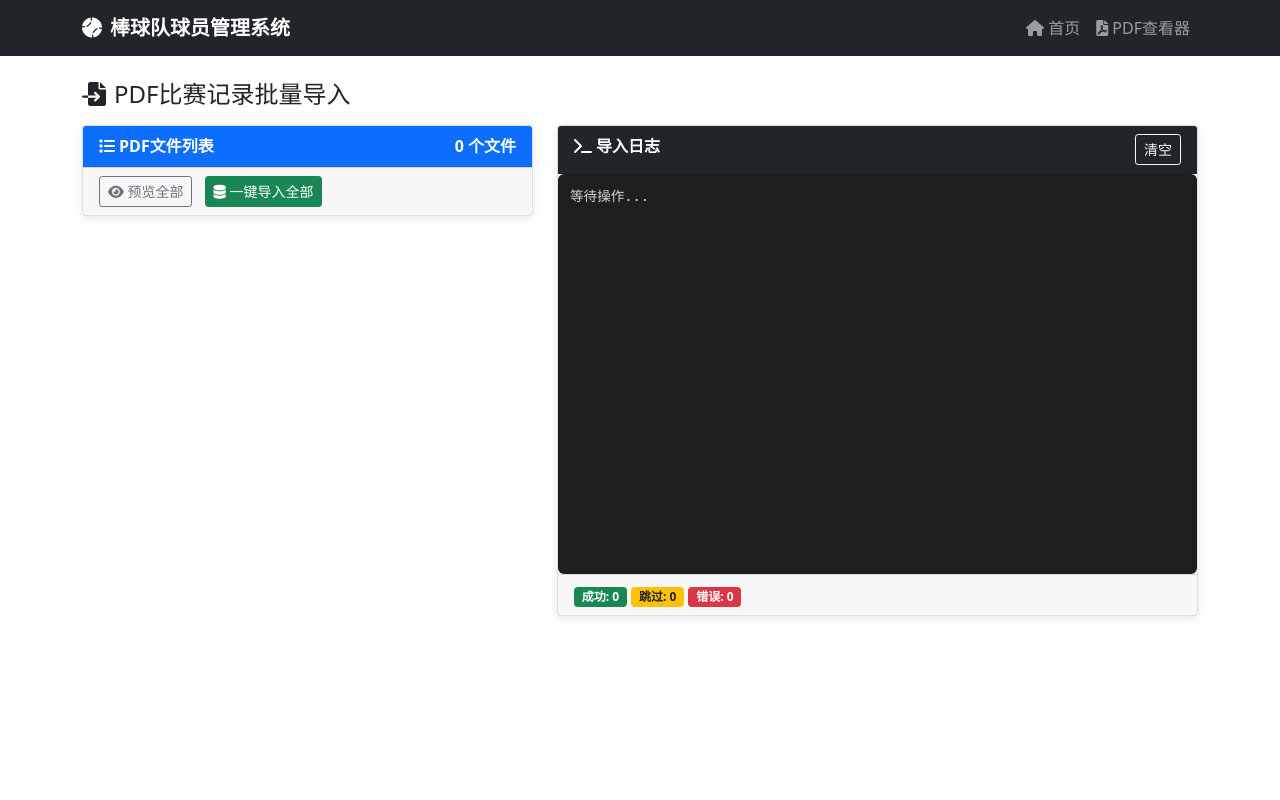
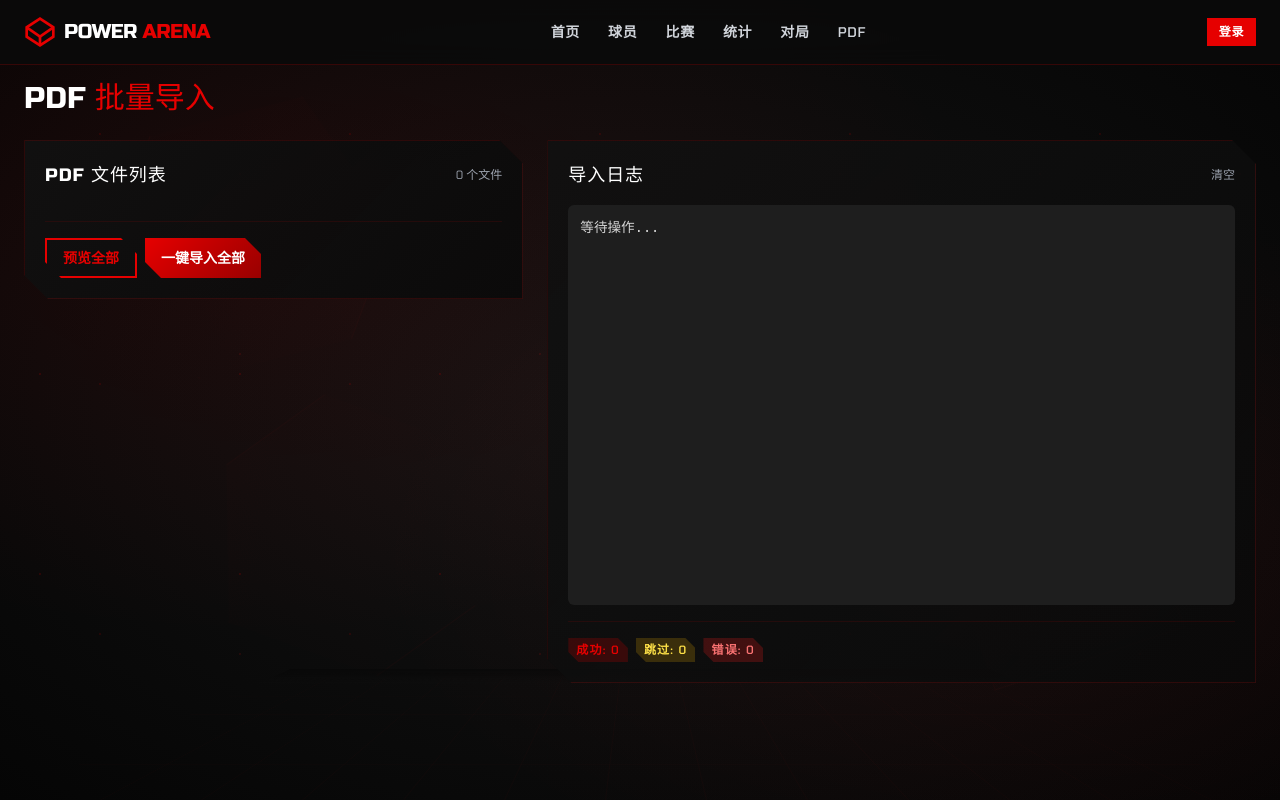
Before and after one commit to earthgrass/bjut-baseball-system, a Flask app: page /import_pdf in a window 1280 px wide. Run offline with Flask 3, Linux system fonts and the light colour scheme; data that the repository does not hold is empty; parts of the project's set-up code (start-up, migrations or seed data) failed here and were passed over; some libraries are stand-ins or nearby versions.

Commit message:
phase-D: 前端共享样式抽取 + Bootstrap 移除
- 9 个 Tailwind 模板：删除内联 tailwind.config 块（每份 ~340B 重复）
- 9 个 Tailwind 模板：在 <head> 注入 shared tailwind.config.js 引用
- templates/import_pdf.html: Bootstrap → Tailwind 重写（228 行 → 158 行）
- static/css/style.css: 已无引用，删除（134 行死代码）
- 新建 scripts/ 目录存放 dedupe 脚本（一次性使用）

节省: ~10KB 重复代码 + 1 个 Bootstrap / FontAwesome CDN 依赖

```diff
--- a/static/css/style.css
+++ /dev/null
@@ -1,135 +0,0 @@
-/* 全局样式 */
-body {
-    font-family: 'Segoe UI', Tahoma, Geneva, Verdana, sans-serif;
-    background-color: #f8f9fa;
-}
-
-/* 导航栏样式 */
-.navbar-brand {
-    font-weight: bold;
-    font-size: 1.5rem;
-}
-
-/* 卡片样式 */
-.card {
-    border: none;
-    box-shadow: 0 2px 10px rgba(0, 0, 0, 0.1);
-    transition: transform 0.3s ease;
-    margin-bottom: 20px;
-}
-
-.card:hover {
-    transform: translateY(-5px);
-}
-
-.card-header {
-    border-bottom: 2px solid rgba(0, 0, 0, 0.1);
-    font-weight: bold;
-}
-
-/* 按钮样式 */
-.btn {
-    border-radius: 5px;
-    padding: 8px 20px;
-    font-weight: 500;
-}
-
-.btn-primary {
-    background-color: #007bff;
-    border-color: #007bff;
-}
-
-.btn-success {
-    background-color: #28a745;
-    border-color: #28a745;
-}
-
-.btn-danger {
-    background-color: #dc3545;
-    border-color: #dc3545;
-}
-
-/* 表格样式 */
-.table {
-    background-color: white;
-}
-
-.table thead th {
-    background-color: #343a40;
-    color: white;
-    border-color: #454d55;
-}
-
-.table-hover tbody tr:hover {
-    background-color: rgba(0, 123, 255, 0.1);
-}
-
-/* 表单样式 */
-.form-control:focus {
-    border-color: #80bdff;
-    box-shadow: 0 0 0 0.2rem rgba(0, 123, 255, 0.25);
-}
-
-.form-label {
-    font-weight: 500;
-    color: #495057;
-}
-
-/* 图表容器 */
-.chart-container {
-    background: white;
-    border-radius: 8px;
-    padding: 20px;
-    margin-bottom: 20px;
-    box-shadow: 0 2px 10px rgba(0, 0, 0, 0.1);
-}
-
-/* 响应式调整 */
-@media (max-width: 768px) {
-    .container {
-        padding-left: 15px;
-        padding-right: 15px;
-    }
-
-    .card {
-        margin-bottom: 15px;
-    }
-}
-
-/* 统计卡片 */
-.stat-card {
-    background: linear-gradient(135deg, #667eea 0%, #764ba2 100%);
-    color: white;
-    border-radius: 10px;
-    padding: 20px;
-    margin-bottom: 20px;
-}
-
-.stat-card h3 {
-    font-size: 2.5rem;
-    font-weight: bold;
-    margin-bottom: 10px;
-}
-
-.stat-card p {
-    font-size: 1rem;
-    opacity: 0.9;
-}
-
-/* 模态框样式 */
-.modal-content {
-    border-radius: 10px;
-    border: none;
-}
-
-.modal-header {
-    background-color: #007bff;
-    color: white;
-    border-radius: 10px 10px 0 0;
-}
-
-/* 警告信息 */
-.alert {
-    border-radius: 8px;
-    border: none;
-}
--- a/templates/import_pdf.html
+++ b/templates/import_pdf.html
@@ -1,12 +1,10 @@
-<!DOCTYPE html>
-<html lang="zh-CN">
-<head>
-    <meta charset="UTF-8">
-    <meta name="viewport" content="width=device-width, initial-scale=1.0">
-    <title>PDF批量导入 - 棒球队管理系统</title>
-    <link rel="stylesheet" href="{{ url_for('static', filename='css/style.css') }}">
-    <link href="https://cdn.jsdelivr.net/npm/bootstrap@5.1.3/dist/css/bootstrap.min.css" rel="stylesheet">
-    <link rel="stylesheet" href="https://cdnjs.cloudflare.com/ajax/libs/font-awesome/6.0.0/css/all.min.css">
+{% extends "base.html" %}
+
+{% block title %}PDF批量导入 - POWER ARENA{% endblock %}
+
+{% block extra_head %}
+<script src="{{ url_for('static', filename='js/tailwind.config.js') }}"></script>
+<script src="https://cdn.tailwindcss.com"></script>
 <style>
     .log-box {
         height: 400px;
@@ -24,73 +22,63 @@
     .log-box .log-skip { color: #dcdcaa; }
     .log-box .log-info { color: #569cd6; }
     .file-item { cursor: pointer; transition: all 0.15s; }
-        .file-item:hover { background: rgba(0,123,255,.1); }
+    .file-item:hover { background: rgba(230, 0, 0, 0.08); }
     .file-item.imported { opacity: .5; }
     .file-item.imported .status-icon { color: #28a745; }
 </style>
-</head>
-<body>
-<nav class="navbar navbar-expand-lg navbar-dark bg-dark">
-    <div class="container">
-        <a class="navbar-brand" href="/"><i class="fas fa-baseball-ball me-2"></i>棒球队球员管理系统</a>
-        <div class="navbar-nav">
-            <a class="nav-link" href="/"><i class="fas fa-home"></i> 首页</a>
-            <a class="nav-link" href="/pdf_viewer"><i class="fas fa-file-pdf"></i> PDF查看器</a>
+{% endblock %}
+
+{% block content %}
+<div class="max-w-7xl mx-auto px-4 sm:px-6">
+    <h1 class="font-heading text-2xl sm:text-3xl text-white mb-6">
+        PDF <span class="text-arena-red">批量导入</span>
+    </h1>
+
+    <div class="grid grid-cols-1 lg:grid-cols-12 gap-6">
+        <!-- 左侧：PDF文件列表 -->
+        <div class="lg:col-span-5">
+            <div class="mecha-card p-5">
+                <div class="flex items-center justify-between mb-4">
+                    <h2 class="font-heading text-lg text-white uppercase tracking-wider">PDF 文件列表</h2>
+                    <span id="fileCount" class="text-xs text-gray-400">0 个文件</span>
                 </div>
+                <div id="fileList" class="space-y-1 max-h-[440px] overflow-y-auto">
+                    <div class="text-center py-8 text-gray-500 text-sm">加载中...</div>
                 </div>
-</nav>
-
-<div class="container mt-4">
-    <h4 class="mb-3"><i class="fas fa-file-import me-2"></i>PDF比赛记录批量导入</h4>
-
-    <div class="row">
-        <!-- 左侧文件列表 -->
-        <div class="col-md-5">
-            <div class="card">
-                <div class="card-header bg-primary text-white d-flex justify-content-between">
-                    <span><i class="fas fa-list me-1"></i>PDF文件列表</span>
-                    <span id="fileCount">0 个文件</span>
-                </div>
-                <div class="card-body p-0">
-                    <div id="fileList" style="max-height:440px; overflow-y:auto;">
-                        <div class="text-center py-4 text-muted"><i class="fas fa-spinner fa-spin"></i> 加载中...</div>
-                    </div>
-                </div>
-                <div class="card-footer">
-                    <button class="btn btn-outline-secondary btn-sm me-2" onclick="previewAll()">
-                        <i class="fas fa-eye"></i> 预览全部
+                <div class="flex gap-2 mt-4 pt-4 border-t border-arena-red/10">
+                    <button class="btn-outline px-4 py-2 text-sm font-semibold text-arena-red hover:text-white transition-colors" onclick="previewAll()">
+                        预览全部
                     </button>
-                    <button class="btn btn-success btn-sm" onclick="importAll(false)">
-                        <i class="fas fa-database"></i> 一键导入全部
+                    <button class="btn-primary px-4 py-2 text-sm font-semibold text-white" onclick="importAll(false)">
+                        一键导入全部
                     </button>
                 </div>
             </div>
         </div>
 
-        <!-- 右侧日志 -->
-        <div class="col-md-7">
-            <div class="card">
-                <div class="card-header bg-dark text-white d-flex justify-content-between">
-                    <span><i class="fas fa-terminal me-1"></i>导入日志</span>
-                    <button class="btn btn-sm btn-outline-light" onclick="clearLog()">清空</button>
+        <!-- 右侧：导入日志 -->
+        <div class="lg:col-span-7">
+            <div class="mecha-card p-5">
+                <div class="flex items-center justify-between mb-4">
+                    <h2 class="font-heading text-lg text-white uppercase tracking-wider">导入日志</h2>
+                    <button class="text-xs text-gray-400 hover:text-arena-red transition-colors" onclick="clearLog()">清空</button>
                 </div>
-                <div class="card-body p-0">
                 <div class="log-box" id="logBox">等待操作...</div>
+                <div class="flex items-center justify-between mt-4 pt-4 border-t border-arena-red/10">
+                    <div class="flex gap-2">
+                        <span class="badge bg-arena-red/20 text-arena-red px-2 py-1 text-xs font-semibold" id="badgeOk">成功: 0</span>
+                        <span class="badge bg-yellow-500/20 text-yellow-300 px-2 py-1 text-xs font-semibold" id="badgeSkip">跳过: 0</span>
+                        <span class="badge bg-red-700/30 text-red-400 px-2 py-1 text-xs font-semibold" id="badgeErr">错误: 0</span>
                     </div>
-                <div class="card-footer d-flex justify-content-between">
-                    <div>
-                        <span class="badge bg-success" id="badgeOk">成功: 0</span>
-                        <span class="badge bg-warning text-dark" id="badgeSkip">跳过: 0</span>
-                        <span class="badge bg-danger" id="badgeErr">错误: 0</span>
-                    </div>
-                    <div id="progressText" class="text-muted small"></div>
+                    <div id="progressText" class="text-xs text-gray-500"></div>
                 </div>
             </div>
         </div>
     </div>
 </div>
+{% endblock %}
 
-<script src="https://cdn.jsdelivr.net/npm/bootstrap@5.1.3/dist/js/bootstrap.bundle.min.js"></script>
+{% block scripts %}
 <script>
 const logBox = document.getElementById('logBox');
 let pdfFiles = [];
@@ -116,36 +104,33 @@ function updateBadges() {
     document.getElementById('badgeErr').textContent = '错误: ' + counters.err;
 }
 
-// 加载PDF文件列表
 async function loadFiles() {
     const res = await fetch('/api/pdf/files');
     pdfFiles = await res.json();
     document.getElementById('fileCount').textContent = pdfFiles.length + ' 个文件';
     const container = document.getElementById('fileList');
     container.innerHTML = '';
-    pdfFiles.forEach((f, i) => {
+    pdfFiles.forEach((f) => {
         const div = document.createElement('div');
-        div.className = 'file-item list-group-item list-group-item-action d-flex justify-content-between align-items-center';
+        div.className = 'file-item flex items-center justify-between px-3 py-2 border border-arena-red/10 rounded';
         div.innerHTML = `
-            <div>
-                <span class="badge bg-secondary year-badge">${f.year}</span>
-                <span class="ms-2">${f.display_name}</span>
+            <div class="flex items-center gap-2 min-w-0">
+                <span class="badge bg-arena-red/20 text-arena-red px-2 py-0.5 text-xs font-semibold flex-shrink-0">${f.year}</span>
+                <span class="text-sm text-gray-300 truncate">${f.display_name}</span>
             </div>
-            <div>
+            <div class="flex items-center gap-2 flex-shrink-0">
                 <span class="status-icon"></span>
-                <small class="text-muted">${f.size}</small>
+                <small class="text-xs text-gray-500">${f.size}</small>
             </div>`;
         div.onclick = () => importOne(f.path, div);
         container.appendChild(div);
     });
 }
 
-// 预览全部（不写入）
 async function previewAll() {
     clearLog();
     log('========== 预览模式 ==========', 'log-info');
     document.getElementById('progressText').textContent = '预览中...';
-
     for (let i = 0; i < pdfFiles.length; i++) {
         const f = pdfFiles[i];
         log(`\n[${i+1}/${pdfFiles.length}] ${f.filename}`, 'log-info');
@@ -177,7 +162,6 @@ async function previewAll() {
     document.getElementById('progressText').textContent = '预览完成';
 }
 
-// 导入单个
 async function importOne(path, el) {
     log('\n导入: ' + path, 'log-info');
     try {
@@ -203,24 +187,20 @@ async function importOne(path, el) {
     updateBadges();
 }
 
-// 导入全部
 async function importAll(dryRun) {
     if (!dryRun && !confirm('确认要导入全部PDF数据到数据库吗？')) return;
     clearLog();
     log('========== 开始批量导入 ==========', 'log-info');
     document.getElementById('progressText').textContent = '导入中...';
-
     for (let i = 0; i < pdfFiles.length; i++) {
         const f = pdfFiles[i];
         log(`\n[${i+1}/${pdfFiles.length}] ${f.filename}`, 'log-info');
         await importOne(f.path, document.querySelectorAll('.file-item')[i]);
     }
-
     log('\n========== 导入完成 ==========', 'log-info');
     document.getElementById('progressText').textContent = '导入完成';
 }
 
 loadFiles();
 </script>
-</body>
-</html>
+{% endblock %}
```
Also changed, not shown: scripts/dedupe_tailwind_config.py (added, +68 -0 lines), scripts/inject_tailwind_config.py (added, +37 -0 lines), templates/add_game_record.html (+1 -11 lines), templates/add_player.html (+1 -11 lines), templates/game_stats.html (+1 -11 lines), templates/index.html (+1 -18 lines), templates/matchup_stats.html (+1 -11 lines), templates/pdf_viewer.html (+1 -11 lines), templates/players.html (+1 -11 lines), templates/stats.html (+1 -11 lines), templates/upload_pdf.html (+1 -11 lines). Lines whose indentation alone changed are shown as unchanged.
